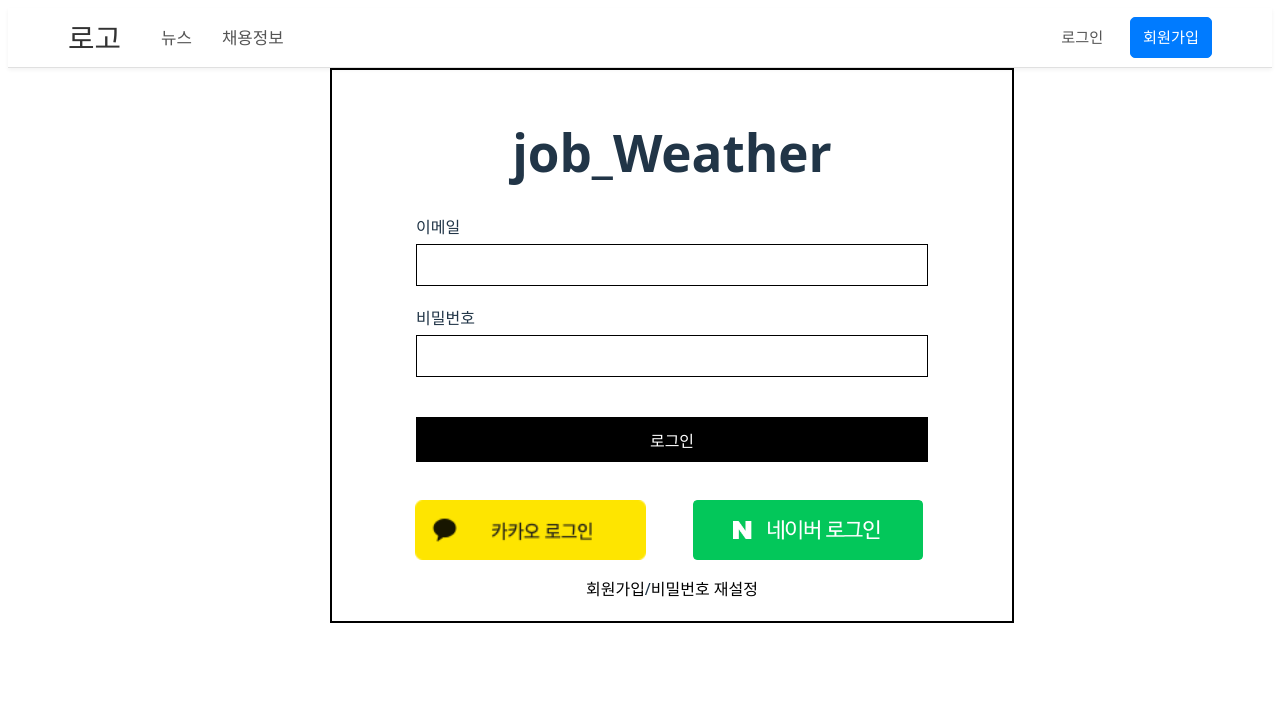
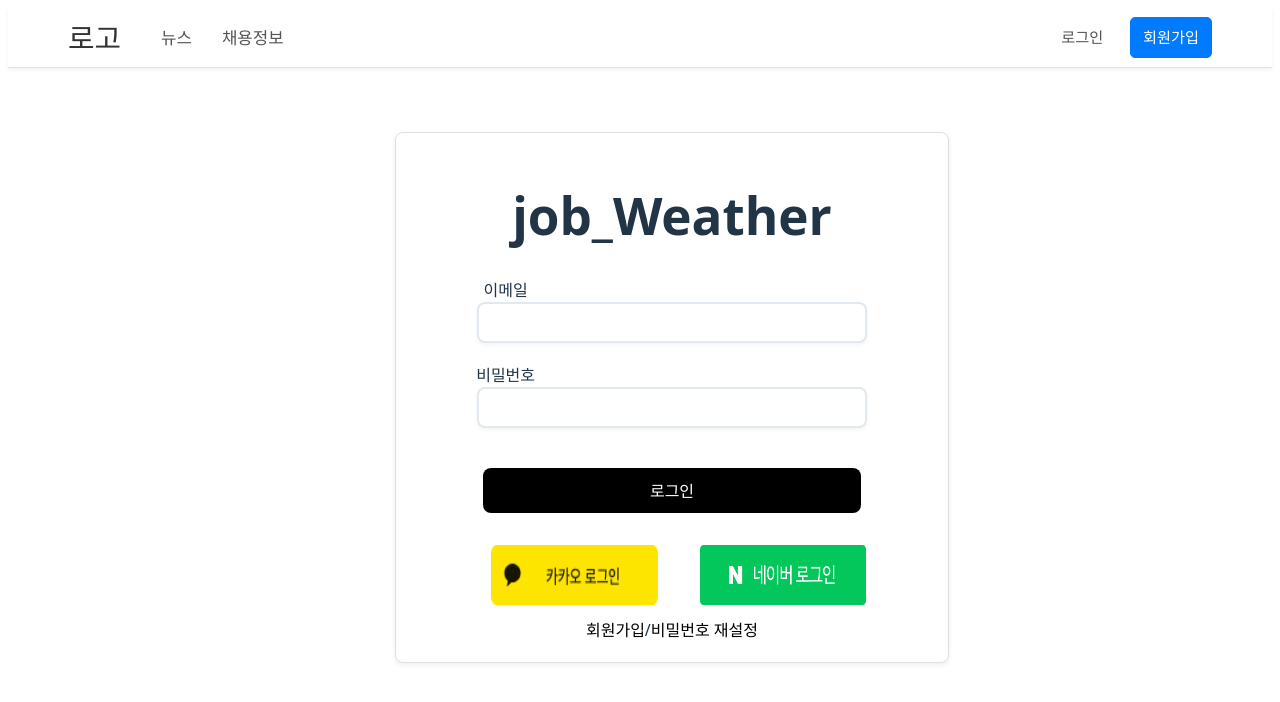
Before and after one commit to LG-CNS-AM-CAMP-2ND-PJT1-TEAM9/job-weather-front, a React (Vite) app: page /users/login in a window 1280 px wide. Shown: the top 702 px of the page. Built offline with nearby package versions, Linux system fonts and the light colour scheme.

Commit message:
fix:css 수정

```diff
--- a/src/pages/Login.css
+++ b/src/pages/Login.css
@@ -1,57 +1,68 @@
 .login-container{
-    width: 50vw;
+
+    background-color: #ffffff;
+    border: 1px solid #e0e0e0;
+    border-radius: 8px;
+    padding: 20px;
+    width: 40vw;
     max-width: 1200px;
-    margin: 0 auto;
-    padding: 20px;
-    border : 2px solid black;
+    margin: 5vw auto;
+    box-shadow: 0 2px 5px rgba(0, 0, 0, 0.07);
+    transition: transform 0.2s ease-in-out, box-shadow 0.2s ease-in-out;
+    min-height: 220px;
+
 }
 
 .login-group input {
-  display: block;
-  border: 1px solid black;
-  width: 40vw;
-  max-width: 800px;
-  border-radius: 0;
+   display: block;
+  background: white;
+  border-radius: 8px;
+  box-shadow: 0 2px 4px rgba(0, 0, 0, 0.05);
+  border: 2px solid #e2e8f0;
+  transition: all 0.3s ease;
+  padding: 12px 20px;
+  font-size: 16px;
+  height: 1vw;
+  width: 27vw;
+   max-width: 800px;
   margin: 0 auto;
-  padding: 20px;
-  box-sizing: border-box;
-  height: 1vw;
+  align-items: center;
+  color: #1e293b;
 }
 
 .login-group {
+  display: flex;
   margin-bottom: 20px;
-  display: flex;
   flex-direction: column;
   align-items: center;
+
 }
 
-.login-group label{
-     display: flex;
-     margin-left: 10%;
-     margin-bottom: 5px;
-     align-self: flex-start;
+.login-label{
+  text-align: left;
+  margin-right: 65%;
 }
 
 
 #emailFormat{
  font-size: 0.7em;
- margin-left: 315px;
- margin-top: 5px;
+margin-right:7%;
+
 }
 
 #pwFormat{
  font-size: 0.7em;
- margin-left: 315px;
  margin-top: 5px;
+ margin-right:7%;
 }
 
 #login_bt{
-    width : 40vw;
+    width : 29.5vw;
     max-width: 800px;
     margin: 20px;
     background-color: black;
     color: white;
-    border-radius: 0px;
+    border-radius: 8px;
 }
 
 .socialLoginBtn{
@@ -61,16 +72,17 @@
 }
 
 .loginkakao {
-  width: 18vw !important;
+  width: 13vw !important;
   margin: 3%;
   height: 60px;
-  margin-right: 5%;
+  margin-right: 7%;
 }
 
 .loginnaver {
-  width: 18vw !important;
+  width: 13vw !important;
   height: 60px;
-  margin: 3%;
+  margin:3%;
+  margin-right: 5%;
 }
 #urls>a{
      text-align: center;
--- a/src/pages/Login.jsx
+++ b/src/pages/Login.jsx
@@ -47,24 +47,24 @@
         <div className="login-container">
             <h1>job_Weather</h1>
             <div className="login-group">
-                <label>이메일
+                <label className="login-label">이메일</label>
                     {!/^[a-zA-Z0-9._%+-]+@[a-zA-Z0-9.-]+\.[a-zA-Z]{2,}$/.test(email) && email.length > 0 && (
-                        <div id="emailFormat" style={{ color: "red" }}>
+                        <span id="emailFormat" style={{ color: "red" }}>
                             *이메일 형식이 올바르지 않습니다.
-                        </div>
+                        </span>
                     )}
-                </label>
+
                 <input type="text" className="form-control" id="email" name="email" value={email} onChange={(e) => setEmail(e.target.value)} />
             </div>
 
             <div className="login-group">
-                <label>비밀번호
+                <label className="login-label">비밀번호</label>
                     {!/^(?=.*[a-zA-Z])(?=.*[!@#$%^*+=-])(?=.*[0-9]).{8,16}$/.test(pw) && pw.length > 0 && (
-                        <div id="pwFormat" style={{ color: "red" }}>
-                            8~16자의 영문, 숫자, 특수기호
-                        </div>
+                        <span id="pwFormat" style={{ color: "red" }}>
+                            *8~16자의 영문, 숫자, 특수기호
+                        </span>
                     )}
-                </label>
+
                 <input type="password" className="form-control" id="pw" name="pw" value={pw} onChange={(e) => setPW(e.target.value)} />
             </div>
             <div>
--- a/src/pages/Resetpw.css
+++ b/src/pages/Resetpw.css
@@ -1,22 +1,32 @@
 .resetpw-container{
-    width: 50vw;
+    background-color: #ffffff;
+    border: 1px solid #e0e0e0;
+    border-radius: 8px;
+    padding: 20px;
+    width: 40vw;
     max-width: 1200px;
-    margin: 0 auto;
-    padding: 20px;
-    border : 2px solid black;
+    margin: 5vw auto;
+    box-shadow: 0 2px 5px rgba(0, 0, 0, 0.07);
+    transition: transform 0.2s ease-in-out, box-shadow 0.2s ease-in-out;
+    min-height: 220px;
 }
 
 
 .resetpw-group input {
   display: block;
-  border: 1px solid black;
-  width: 40vw;
-  max-width: 800px;
-  border-radius: 0;
+  background: white;
+  border-radius: 8px;
+  box-shadow: 0 2px 4px rgba(0, 0, 0, 0.05);
+  border: 2px solid #e2e8f0;
+  transition: all 0.3s ease;
+  padding: 12px 20px;
+  font-size: 16px;
+  height: 1vw;
+  width: 27vw;
+   max-width: 800px;
   margin: 0 auto;
-  padding: 20px;
-  box-sizing: border-box;
-  height: 1vw;
+  align-items: center;
+  color: #1e293b;
 }
 
 
@@ -27,43 +37,31 @@
   align-items: center;
 }
 
-.resetpw-group label{
-     display: flex;
-     margin-left: 10%;
-     margin-bottom: 5px;
-     align-self: flex-start;
+.resetpw-group label {
+  text-align: left;
+  margin-right: 65%;
+  margin-top: 5%;
 }
 
 
 #emailFormat{
- font-size: 0.7em;
- margin-left: 315px;
+  font-size: 0.7em;
  margin-top: 5px;
+ margin-right:7%;
 }
 
-#pwFormat{
- font-size: 0.7em;
- margin-left: 315px;
- margin-top: 5px;
+#pwFormat {
+  font-size: 0.7em;
+  margin-top: 5px;
+  margin-right: 5%;
 }
 
 #save_bt{
-    width : 40vw;
+    width : 29.5vw;
     max-width: 800px;
-    margin: 20px;
+    margin: 10%;
     background-color: black;
     color: white;
-    border-radius: 0px;
+    border-radius: 8px;
+
 }
-
-.socialLoginBtn{
-    display: flex;
-    justify-content: flex-end;
-    margin-right: 8%;
-}
-
-
-
-#resetPw{
-    margin-left: 30vw;
-}
--- a/src/pages/Resetpw.jsx
+++ b/src/pages/Resetpw.jsx
@@ -22,11 +22,11 @@
         <div className="resetpw-container">
             <h2>비밀번호 재설정</h2>
             <div className="resetpw-group">
-                <label>이메일
+                <label>이메일</label>
                 {available === false && email.length>0 && (
                     <div id="available" style={{ color: "red" }}>*가입하지 않은 이메일 입니다.</div>
                 )}
-                </label>
+
                 <input type="text" className="form-control" id="email" name="email" value={email}
 
                     onChange={async (e) => {
@@ -44,13 +44,13 @@
             </div>
 
             <div className="resetpw-group">
-                <label>비밀번호
+                <label>비밀번호</label>
                     {!/^(?=.*[a-zA-Z])(?=.*[!@#$%^*+=-])(?=.*[0-9]).{8,16}$/.test(pw) && pw.length > 0 && (
                         <div id="pwFormat" style={{ color: "red" }}>
-                            8~16자의 영문, 숫자, 특수기호
+                            *8~16자의 영문, 숫자, 특수기호
                         </div>
                     )}
-                </label>
+
                 <input type="password" className="form-control" id="pw" name="pw" value={pw}
                 onChange={(e) => setPW(e.target.value)} />
             </div>
--- a/src/pages/Signup.css
+++ b/src/pages/Signup.css
@@ -1,21 +1,31 @@
 .signup-container{
-    width: 50vw;
+    background-color: #ffffff;
+    border: 1px solid #e0e0e0;
+    border-radius: 8px;
+    padding: 20px;
+    width: 40vw;
     max-width: 1200px;
-    margin: 0 auto;
-    padding: 20px;
-    border : 2px solid black;
+    margin: 5vw auto;
+    box-shadow: 0 2px 5px rgba(0, 0, 0, 0.07);
+    transition: transform 0.2s ease-in-out, box-shadow 0.2s ease-in-out;
+    min-height: 220px;
 }
 
 .signup-group input {
   display: block;
-  border: 1px solid black;
-  width: 40vw;
-  max-width: 800px;
-  border-radius: 0;
+  background: white;
+  border-radius: 8px;
+  box-shadow: 0 2px 4px rgba(0, 0, 0, 0.05);
+  border: 2px solid #e2e8f0;
+  transition: all 0.3s ease;
+  padding: 12px 20px;
+  font-size: 16px;
+  height: 1vw;
+  width: 27vw;
+   max-width: 800px;
   margin: 0 auto;
-  padding: 20px;
-  box-sizing: border-box;
-  height: 1vw;
+  align-items: center;
+  color: #1e293b;
 }
 
 .signup-group {
@@ -26,53 +36,57 @@
 }
 
 .signup-group label{
-     display: flex;
-     margin-left: 10%;
-     margin-bottom: 5px;
-     align-self: flex-start;
+   text-align: left;
+  margin-right: 65%;
 }
 
 #available{
  font-size: 0.7em;
- margin-left: 350px;
  margin-top: 5px;
+ margin-right:7%;
 }
 
 #signup_checkemail {
   font-size: 0.7em;
-  margin-left: 350px;
-  margin-top: 5px;
+ margin-left: 315px;
+ margin-top: 5px;
+}
+
+#emailFormat_signup{
+  font-size: 0.7em;
+ margin-top: 5px;
+ margin-right:3%;
 }
 
 
 #emailFormat{
  font-size: 0.7em;
- margin-left: 315px;
  margin-top: 5px;
+ margin-left:7%;
 }
 
-#pwFormat{
+#signup-pwFormat{
  font-size: 0.7em;
- margin-left: 315px;
  margin-top: 5px;
+ margin-right:4%;
 }
 
 #signup_bt{
-    width : 40vw;
+  width : 29.5vw;
     max-width: 800px;
     margin: 20px;
     background-color: black;
     color: white;
-    border-radius: 0px;
+    border-radius: 8px;
 }
 
 .socialLoginBtn{
     display: flex;
     justify-content: flex-end;
-    margin-right: 8%;
+    margin-left: 10%;
 }
 
 .kakao, .naver {
-  width: 5vw !important;
-  margin: 3%;
+  width: 3vw !important;
+  margin: 1%;
 }
--- a/src/pages/Signup.jsx
+++ b/src/pages/Signup.jsx
@@ -61,7 +61,7 @@
                 <input type="text" className="form-control" id="name" name="name" value={name} onChange={(e) => setName(e.target.value)} />
             </div>
             <div className="signup-group">
-                <label>닉네임
+                <label>닉네임</label>
                  {available === true && nickname.length>=2 && (
                     <div id="available" style={{ color: "green" }}>*사용 가능한 닉네임입니다.</div>
                 )}
@@ -71,7 +71,7 @@
                 {nickname.length<2 &&(
                 <div id="available" style={{color:"red"}}> *두 글자 이상 입력하십시오.
                     </div>)}
-                </label>
+
                 <input type="text" className="form-control" id="nickname" name="nickname" value={nickname}
                     onChange={async (e) => {
                         const newNickname = e.target.value;
@@ -87,7 +87,7 @@
                     }} />
             </div>
             <div className="signup-group">
-                <label>이메일
+                <label>이메일</label>
                     {!/^[a-zA-Z0-9._%+-]+@[a-zA-Z0-9.-]+\.[a-zA-Z]{2,}$/.test(email) && email.length > 0 && (
                         <div id="emailFormat_signup" style={{ color: "red" }}>
                             *이메일 형식이 올바르지 않습니다.
@@ -99,7 +99,7 @@
                         </div>
                     )}
 
-                </label>
+
                 <input type="text" className="form-control" id="email" name="email" value={email}
                     onChange={async (e) => {
                         const newEmail = e.target.value;
@@ -119,13 +119,13 @@
                 <input type="text" className="form-control" id="phone" name="phone" value={phone} onChange={(e) => setPhone(e.target.value)} />
             </div>
             <div className="signup-group">
-                <label>비밀번호
+                <label>비밀번호</label>
                     { !/^(?=.*[a-zA-Z])(?=.*[!@#$%^*+=-])(?=.*[0-9]).{8,16}$/.test(pw) && pw.length > 0 && (
-                        <div id="pwFormat" style={{color:"red"}}>
-                            8~16자의 영문, 숫자, 특수기호
+                        <div id="signup-pwFormat" style={{color:"red"}}>
+                            *8~16자의 영문, 숫자, 특수기호
                         </div>
                     )}
-                </label>
+
                 <input type="password" className="form-control" id="pw" name="pw" value={pw} onChange={(e) => setPW(e.target.value)} />
             </div>
             <div>
```
